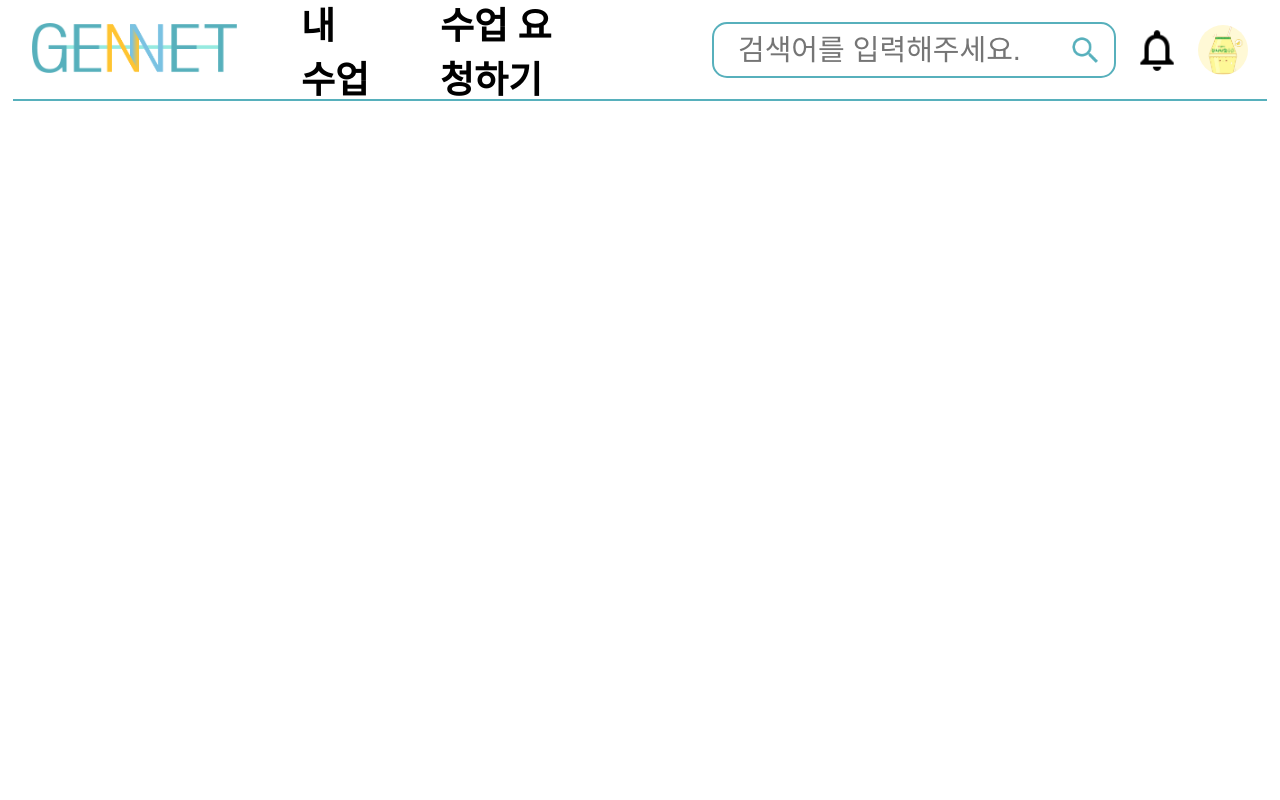
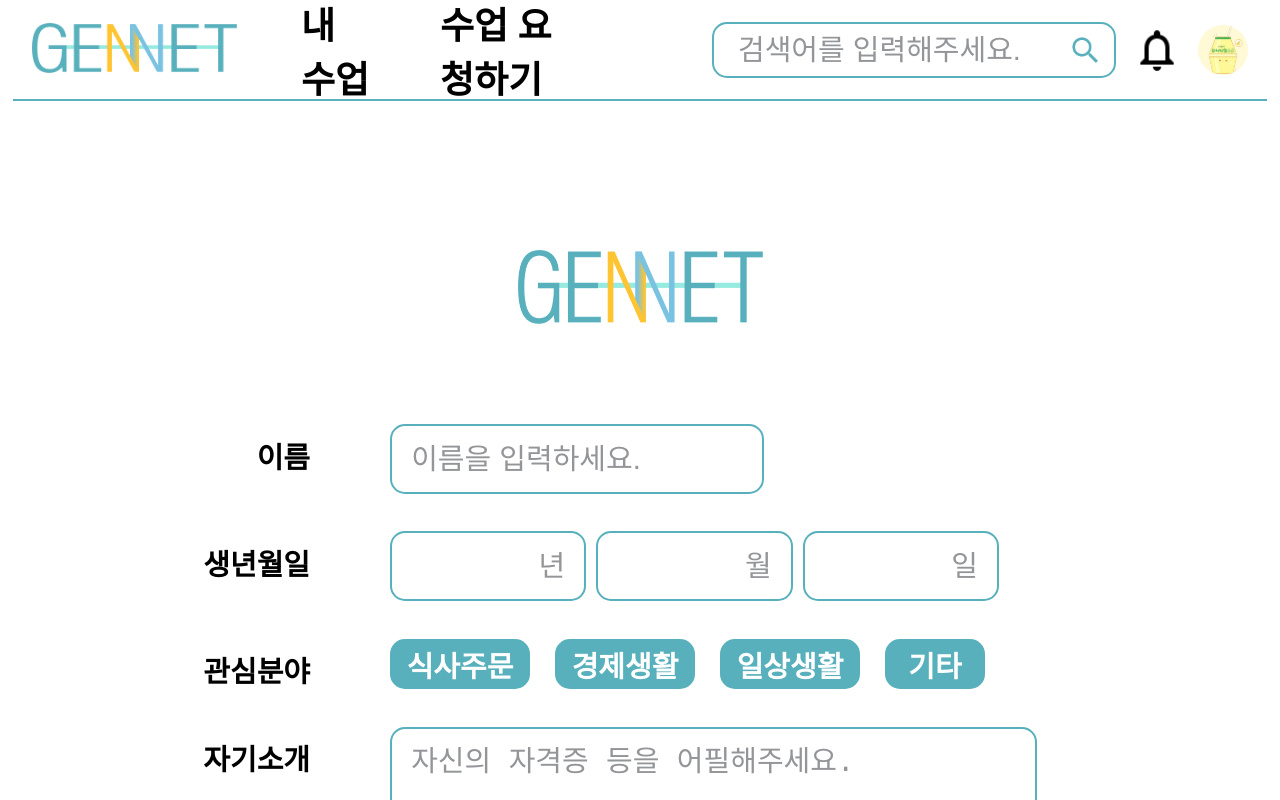
Before and after one commit to taehwan01/gennet-react, a React (Create React App) app: page /register2 in a window 1280 px wide. Before the commit this address had no page. Shown: the top 800 px of the page. Built offline with nearby package versions, Linux system fonts and the light colour scheme.

Commit message:
feat: 회원가입 페이지2 추가

```diff
--- a/src/App.js
+++ b/src/App.js
@@ -7,6 +7,7 @@ import MyClasses from './pages/Senior/MyClasses/MyClasses';
 import RequestClass from './pages/Senior/RequestClass/RequestClass';
 import RequestClassConfirm from './pages/Senior/RequestClassConfirm/RequestClassConfirm';
 import ClassChatroom from './pages/ClassChatroom/ClassChatroom';
+import Register2 from './pages/Register/Register2';
 
 function App() {
   return (
@@ -25,6 +26,7 @@ function App() {
           <Route path='profile-edit' element={<SettingProfileEdit />} />
         </Route>
         <Route path='/class-chat/:roomId' element={<ClassChatroom />} />
+        <Route path='/register2' element={<Register2 />} />
       </Routes>
     </div>
   );
--- /dev/null
+++ b/src/components/Button/NonClickBtn.module.scss
@@ -0,0 +1,18 @@
+.button-component {
+  display: flex;
+  align-items: center;
+  padding: 0;
+  background-color: transparent;
+  .button-container {
+    background-color: 'white';
+    border: '#57b0bc';
+    border-radius: '15px';
+    padding: 0;
+    display: flex;
+    align-items: center;
+    justify-content: center;
+    color: '#57b0bc';
+    cursor: pointer;
+    font-size: '29px';
+  }
+}
--- a/src/pages/Register/Register.module.scss
+++ b/src/pages/Register/Register1.module.scss
@@ -1,4 +1,4 @@
-::placeholder {
+input {
   font-size: 29px;
 }
 
--- /dev/null
+++ b/src/pages/Register/Register2.jsx
@@ -0,0 +1,84 @@
+// import { useState } from 'react';
+import styles from './Register2.module.scss';
+import Button from '../../components/Button/Button';
+import logoImg from '../../assets/images/logo.png';
+
+function Register2() {
+  //   const [buttonStyles, setButtonStyles] = useState(NonClickButton{
+  //     backgroundColor: ''
+  //     width: '140px',
+  //     height: '50px',
+  //     margin: '25px',
+  //   });
+  const categoryBtn = {
+    backgroundColor: '#57b0bc',
+    width: '140px',
+    height: '50px',
+    borderRadius: '15px',
+    fontSize: '29px',
+    marginRight: '25px',
+  };
+  const etcBtn = {
+    backgroundColor: '#57b0bc',
+    width: '100px',
+    height: '50px',
+    borderRadius: '15px',
+    fontSize: '29px',
+  };
+  const registerBtn = {
+    backgroundColor: '#57b0bc',
+    width: '220px',
+    height: '70px',
+    borderRadius: '15px',
+    fontSize: '40px',
+    marginTop: '18px',
+    marginBottom: '130px',
+  };
+  return (
+    <div className={styles.container}>
+      <img className={styles.logo} src={logoImg} alt='logo icon' />
+      <form>
+        <div className={styles.formDiv}>
+          <div className={`${styles.formTag} font-bold`}>
+            <span>이름</span>
+          </div>
+          <input type='text' className={styles.nameBox} placeholder='이름을 입력하세요.' />
+        </div>
+        <div className={styles.formDiv}>
+          <div className={`${styles.formTag} font-bold`}>
+            <span>생년월일</span>
+          </div>
+          <div className='dateForm'>
+            <input type='text' className={styles.dateBox} placeholder='년' />
+            <input type='text' className={styles.dateBox} placeholder='월' />
+            <input type='text' className={styles.dateBox} placeholder='일' />
+          </div>
+        </div>
+        <div className={styles.formDiv}>
+          <div className={`${styles.formTag} font-bold`}>
+            <span>관심분야</span>
+          </div>
+          <div className={styles.categoryForm}>
+            <Button buttonStyle={categoryBtn} tag='식사주문' />
+
+            <Button buttonStyle={categoryBtn} tag='경제생활' />
+
+            <Button buttonStyle={categoryBtn} tag='일상생활' />
+
+            <Button buttonStyle={etcBtn} tag='기타' />
+          </div>
+        </div>
+        <div className={styles.formDiv}>
+          <div className={`${styles.formTag} font-bold`}>
+            <span>자기소개</span>
+          </div>
+          <textarea className={styles.introBox} placeholder='자신의 자격증 등을 어필해주세요.' />
+        </div>
+      </form>
+
+      <Button buttonStyle={registerBtn} tag='회원가입' />
+    </div>
+  );
+}
+
+export default Register2;
--- /dev/null
+++ b/src/pages/Register/Register2.module.scss
@@ -0,0 +1,66 @@
+.container {
+  display: flex;
+  flex-direction: column;
+  align-items: center;
+
+  .logo {
+    width: 245px;
+    height: 74px;
+    margin: 150px 0 100px 0;
+  }
+
+  .formDiv {
+    margin-bottom: 37px;
+    display: grid;
+    grid-template-columns: 300px 800px;
+    .formTag {
+      font-size: 29px;
+      display: flex;
+      padding-top: 9.5px;
+      justify-content: flex-end;
+      padding-right: 80px;
+    }
+
+    .nameBox {
+      font-size: 29px;
+      border: 2px solid #57b0bc;
+      border-radius: 15px;
+      padding: 0.5rem 1.2rem;
+
+      width: 332px;
+      height: 50px;
+    }
+
+    .dateForm {
+      display: flex;
+      flex-direction: row;
+    }
+
+    .categoryForm {
+      display: flex;
+      flex-direction: row;
+    }
+  }
+
+  .dateBox {
+    font-size: 29px;
+    text-align: right;
+    border: 2px solid #57b0bc;
+    border-radius: 15px;
+    padding: 0.5rem 1.2rem;
+
+    width: 154px;
+    height: 50px;
+    margin-right: 10px;
+  }
+
+  .introBox {
+    font-size: 29px;
+    border: 2px solid #57b0bc;
+    border-radius: 15px;
+    padding: 0.5rem 1.2rem;
+
+    width: 605px;
+    height: 200px;
+  }
+}
--- a/src/pages/SettingProfileEdit/SettingProfileEdit.jsx
+++ b/src/pages/SettingProfileEdit/SettingProfileEdit.jsx
@@ -10,7 +10,7 @@ function SettingProfileEdit() {
     height: '70px',
     borderRadius: '15px',
     fontSize: '40px',
-    marginTop: '50px',
+    marginRight: '250px',
   };
 
   const savedBtn = {
@@ -19,7 +19,7 @@ function SettingProfileEdit() {
     height: '70px',
     borderRadius: '15px',
     fontSize: '40px',
-    marginTop: '50px',
+    marginLeft: '250px',
   };
 
   return (
@@ -28,34 +28,31 @@ function SettingProfileEdit() {
       <div className={styles.profileEdit}>
         <img className={styles.editImage} src={editIcon} alt='edit Icon logo' />
       </div>
-      <div className={styles.section2}>
+      <div className={styles.formSection}>
         <div className={styles.formDiv}>
           <div className={styles.formTag}>
             <span>이름</span>
           </div>
           <input type='text' className={styles.nameBox} placeholder='이름을 입력하세요.' />
         </div>
-
         <div className={styles.formDiv}>
           <div className={styles.formTag}>
             <span>생년월일</span>
           </div>
-          <input type='text' className={styles.dateBox} placeholder='년' />
-          <input type='text' className={styles.dateBox} placeholder='월' />
-          <input type='text' className={styles.dateBox} placeholder='일' />
+          <div className='dateForm'>
+            <input type='text' className={styles.dateBox} placeholder='년' />
+            <input type='text' className={styles.dateBox} placeholder='월' />
+            <input type='text' className={styles.dateBox} placeholder='일' />
+          </div>
         </div>
-
         <div className={styles.formDiv}>
           <div className={styles.formTag}>
             <span>자기소개</span>
           </div>
-          <textarea
-            className={`${styles.introBox} ${styles.formInputDescription}`}
-            placeholder='자신의 자격증 등을 어필해주세요.'
-          />
+          <textarea className={styles.introBox} placeholder='자신의 자격증 등을 어필해주세요.' />
         </div>
       </div>
-      <div className={styles.section3}>
+      <div className={styles.buttonSection}>
         <Button buttonStyle={unsavedBtn} tag='저장하지 않기' />
         <Button buttonStyle={savedBtn} tag='저장하기' />
       </div>
--- a/src/pages/SettingProfileEdit/SettingProfileEdit.module.scss
+++ b/src/pages/SettingProfileEdit/SettingProfileEdit.module.scss
@@ -1,5 +1,9 @@
 p {
   margin: 0;
+}
+
+::placeholder {
+  color: #939598;
 }
 
 .container {
@@ -13,8 +17,8 @@ p {
     height: 150px;
     border-radius: 50%;
     background-color: #ffc431;
-    margin: 30px 0 50px 0;
-    position: relative;
+    margin: 50px 0 0 0;
+    //position: relative;
   }
   .profileEdit {
     width: 60px;
@@ -23,8 +27,8 @@ p {
     background-color: #d1d3d4;
 
     position: relative;
-    bottom: 110px;
-    left: 100px;
+    bottom: 70px;
+    left: 55px;
     display: flex;
     justify-content: center;
     align-items: center;
@@ -34,16 +38,16 @@ p {
       height: 40px;
     }
   }
-  .section2 {
+
+  .formSection {
     width: 100%;
     display: flex;
     flex-direction: column;
-    align-items: center;
 
     .formDiv {
       margin-bottom: 40px;
       display: grid;
-      grid-template-columns: 150px 750px;
+      grid-template-columns: 300px 900px;
     }
 
     .formTag {
@@ -59,13 +63,26 @@ p {
       border: 2px solid #57b0bc;
       border-radius: 15px;
       padding: 0.5rem 1.2rem;
+
+      width: 750px;
+      height: 50px;
+    }
+
+    .dateForm {
+      display: flex;
+      flex-direction: row;
     }
 
     .dateBox {
       font-size: 29px;
+      text-align: right;
       border: 2px solid #57b0bc;
       border-radius: 15px;
       padding: 0.5rem 1.2rem;
+
+      width: 155px;
+      height: 50px;
+      margin-right: 10px;
     }
 
     .introBox {
@@ -73,10 +90,14 @@ p {
       border: 2px solid #57b0bc;
       border-radius: 15px;
       padding: 0.5rem 1.2rem;
-    }
 
-    .formInputDescription {
+      width: 750px;
       height: 200px;
     }
   }
+
+  .buttonSection {
+    display: flex;
+    flex-direction: row;
+  }
 }
```
Also changed, not shown: src/components/Button/NonClickBtn.jsx (added, +24 -0 lines), src/pages/Register/Register1.jsx (renamed from src/pages/Register/Register.jsx, +4 -3 lines).
